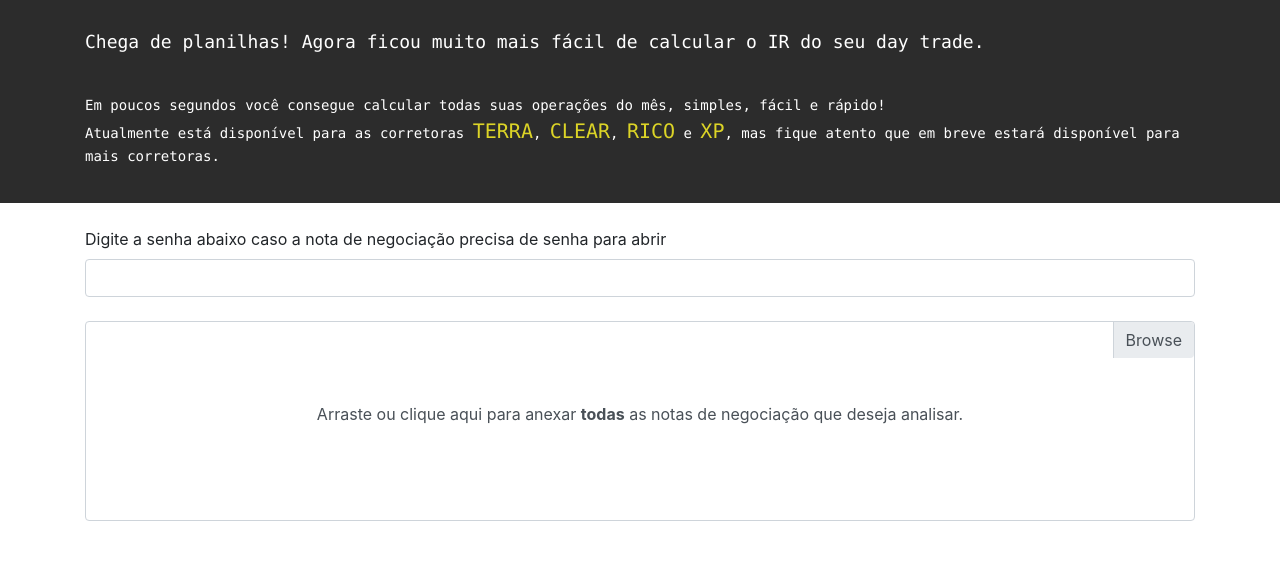
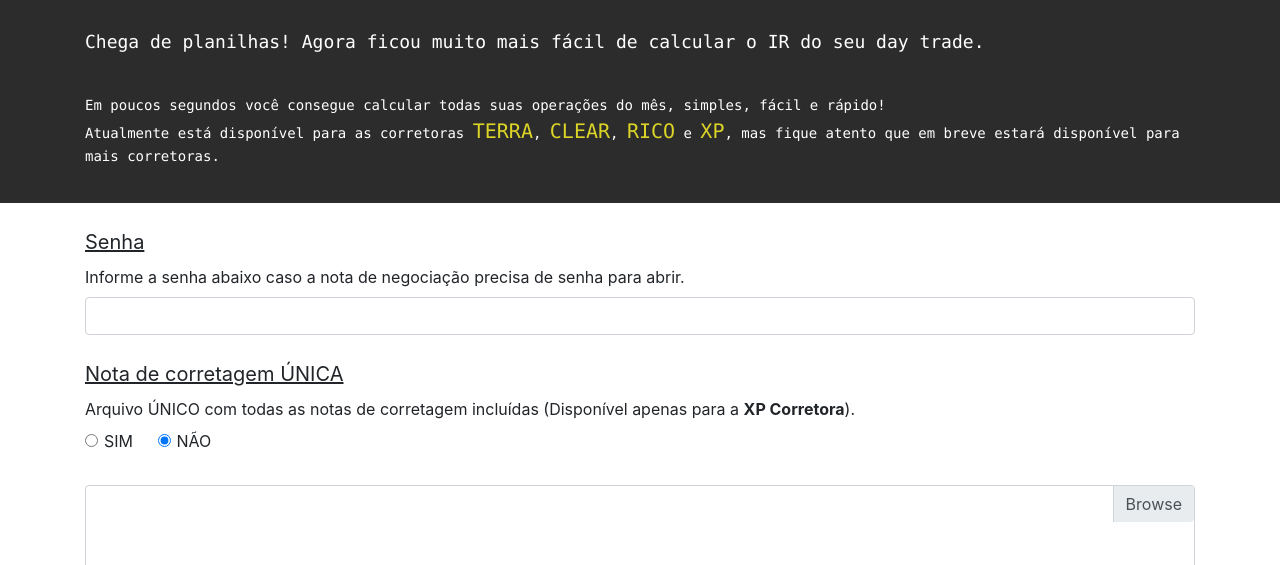
Before and after one commit to calculadora-day-trade/calculadora-day-trade.github.io, a plain HTML site: page index.html in a window 1280 px wide. Shown: the part 200-765 px from the top of the page. Drawn offline with Linux system fonts and the light colour scheme.

Commit message:
updated ui para nota unica

```diff
--- a/css/app.css
+++ b/css/app.css
@@ -2,7 +2,7 @@ html, body {
   height: 100%;
 }
 
-#brokerName {
+#broker-name {
 	color: #DCD427;
 	font-size: 20px;
 }
@@ -57,7 +57,7 @@ html, body {
 	padding-bottom: 8px;
 }
 
-#footerLabel {
+#footer-label {
 	font-family: monaco;
 	color: #FFFFFF;
 }
@@ -70,3 +70,16 @@ html, body {
 .table {
     table-layout: fixed;
 }
+
+#radio-button-yes {
+	margin-right: 6px;
+}
+
+#radio-button-no {
+	margin-left: 20px;
+	margin-right: 6px;
+}
+
+.informative-text {
+	font-size: 20px !important;
+}
--- a/index.html
+++ b/index.html
@@ -37,7 +37,7 @@
 		<div class="container">
 			<p class="header-title">Calculadora de IR Day Trade (WIN)</p><br/>
 			<p class="header-subtitle">Chega de planilhas! Agora ficou muito mais fácil de calcular o IR do seu day trade.</p><br/>
-			<p class="header-description">Em poucos segundos você consegue calcular todas suas operações do mês, simples, fácil e rápido! <br/>Atualmente está disponível para as corretoras <span id="brokerName">TERRA</span>, <span id="brokerName">CLEAR</span>, <span id="brokerName">RICO</span> e <span id="brokerName">XP</span>, mas fique atento que em breve estará disponível para mais corretoras.</p>
+			<p class="header-description">Em poucos segundos você consegue calcular todas suas operações do mês, simples, fácil e rápido! <br/>Atualmente está disponível para as corretoras <span id="broker-name">TERRA</span>, <span id="broker-name">CLEAR</span>, <span id="broker-name">RICO</span> e <span id="broker-name">XP</span>, mas fique atento que em breve estará disponível para mais corretoras.</p>
 		</div>
 	</div>
 
@@ -52,13 +52,30 @@
 		</div>
 
 		<!-- SENHA -->
-		<label>Digite a senha abaixo caso a nota de negociação precisa de senha para abrir</label>
+		<label class="informative-text"><u>Senha</u></label><br/>
+		<label>Informe a senha abaixo caso a nota de negociação precisa de senha para abrir.</label>
 		<div class="text-center">
 			<div class="input-group">
 				<input type="password" class="form-control pwd" id="password">
 			</div>
 		</div>
 
+		<br/>
+
+		<!-- NOTA UNICA -->
+		<label class="informative-text"><u>Nota de corretagem ÚNICA</u></label><br/>
+		<label>Arquivo ÚNICO com todas as notas de corretagem incluídas (Disponível apenas para a <b>XP Corretora</b>).</label>
+
+		<br/>
+
+		<label class="radio-inline">
+			<input type="radio" name="optradio" id="radio-button-yes">SIM
+		</label>
+		<label class="radio-inline">
+			<input type="radio" name="optradio" id="radio-button-no" checked>NÃO
+		</label>
+
+    	<br/>
     	<br/>
 
 		<!-- PAINEL PARA DRAG AND DROP -->
@@ -122,13 +139,13 @@
 		<div class="container">
 			<div class="container-fluid text-center">
 				<div class="row">
-					<div id="footerLabel">
+					<div id="footer-label">
 						<h5 class="text-uppercase font-weight-bold">Entre em Contato</h5>
 						<p>Se você tem alguma sugestão, dúvida ou elogio entre em contato através do e-mail: thales.bm92@gmail.com</p>
 					</div>
 				</div>
 			</div>
-			<div class="footer-copyright text-center py-3" id="footerLabel">
+			<div class="footer-copyright text-center py-3" id="footer-label">
 				<p>Copyright © Thales Marega 2020</p>
 				<p>Versão: 1.2.0 (BETA)</p>
 			</div>
```
